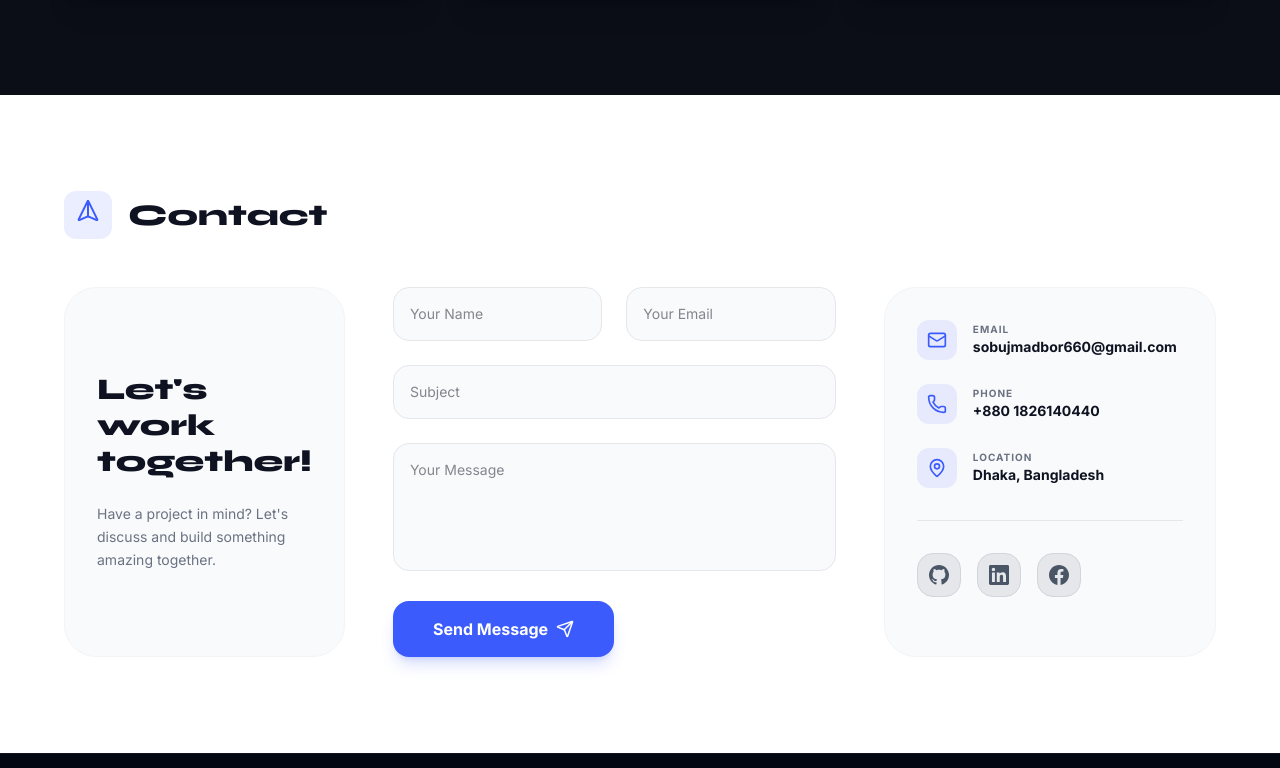
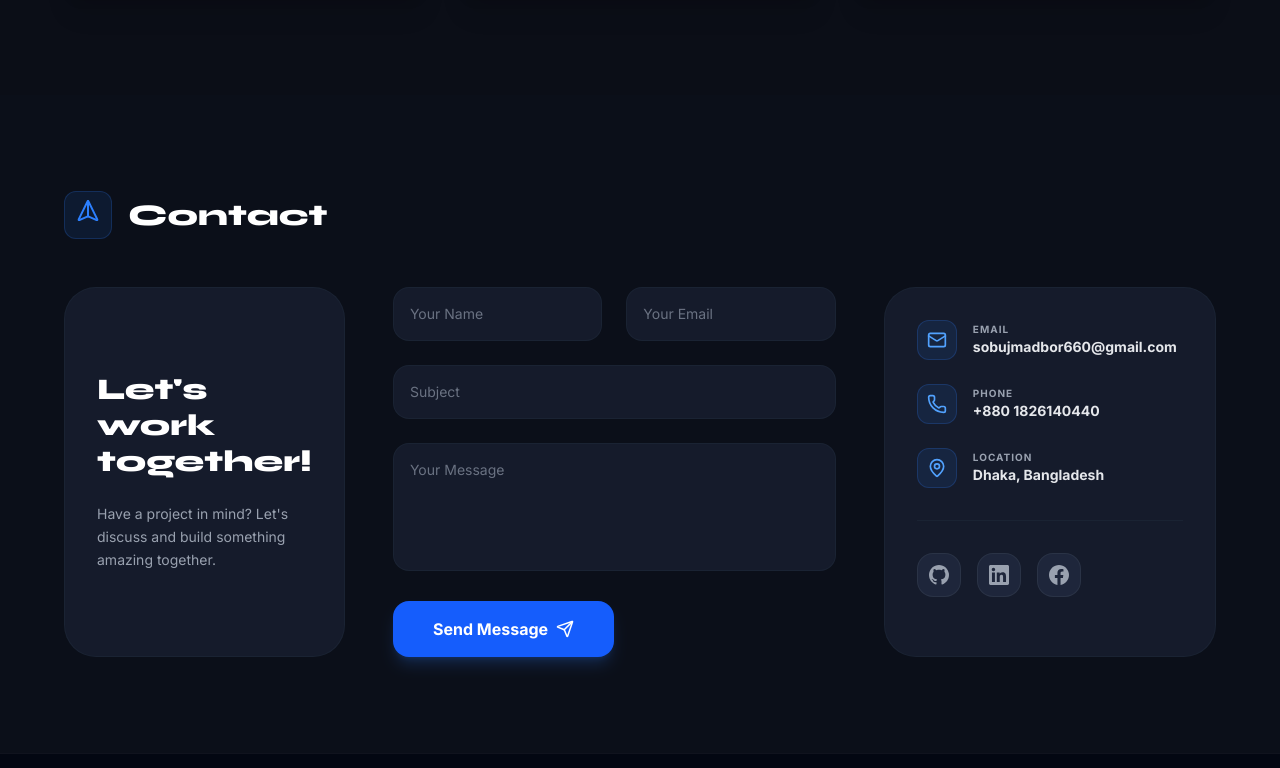
Before and after one commit to MDSOBUJMADBOR/Portflio, a Next.js app: page / in a window 1280 px wide. Shown: the part 6032-6800 px from the top of the page. Built offline with nearby package versions, Linux system fonts and the light colour scheme; a web font is replaced by a local one.

Commit message:
contact section bg-black

```diff
--- a/components/contact.js
+++ b/components/contact.js
@@ -86,21 +86,24 @@ export default function Contact() {
   ]
 
   return (
-    <section id="contact" className="py-24 px-[5%] bg-white dark:bg-[#030712] text-dark dark:text-white transition-colors duration-300">
+    <section id="contact" className="py-24 px-[5%] bg-[#0B0F19] text-white transition-colors duration-300">
 
+      <div className="max-w-full mx-auto">
         <div className="flex items-center gap-4 mb-12">
-        <div className="w-12 h-12 rounded-xl bg-blue/10 dark:bg-blue/20 flex items-center justify-center text-blue">
+          <div className="w-12 h-12 rounded-xl bg-blue-500/10 flex items-center justify-center text-blue-500 border border-blue-500/20">
             <Send size={24} className="-rotate-45" />
           </div>
-        <h2 className="font-syne text-3xl font-extrabold">Contact</h2>
+          <h2 className="font-syne text-3xl font-extrabold text-white">Contact</h2>
         </div>
 
         <div className="grid grid-cols-1 lg:grid-cols-[1fr_2fr_1.5fr] gap-8 lg:gap-12">
 
           {/* Left */}
-        <div className="p-6 sm:p-8 rounded-[32px] bg-gray-50 dark:bg-[#111827] border border-gray-100 dark:border-white/5 flex flex-col justify-center">
-          <h3 className="font-syne text-2xl sm:text-3xl font-extrabold mb-4 sm:mb-6">Let's work together!</h3>
-          <p className="text-gray-500 dark:text-gray-400 text-sm leading-relaxed">
+          <div className="p-6 sm:p-8 rounded-[32px] bg-[#151B2B] border border-gray-800/60 flex flex-col justify-center">
+            <h3 className="font-syne text-2xl sm:text-3xl font-extrabold mb-4 sm:mb-6 text-white">
+              Let's work together!
+            </h3>
+            <p className="text-gray-400 text-sm leading-relaxed">
               Have a project in mind? Let's discuss and build something amazing together.
             </p>
           </div>
@@ -109,13 +112,13 @@ export default function Contact() {
           <form onSubmit={handleSubmit} className="space-y-6">
 
             {status.success && (
-            <div className="p-4 rounded-2xl bg-emerald-500/10 border border-emerald-500/30 text-emerald-600 dark:text-emerald-400 font-semibold text-sm flex items-center gap-2">
+              <div className="p-4 rounded-2xl bg-emerald-500/10 border border-emerald-500/30 text-emerald-400 font-semibold text-sm flex items-center gap-2">
                 ✅ Message sent successfully! I'll get back to you as soon as possible.
               </div>
             )}
 
             {status.error && (
-            <div className="p-4 rounded-2xl bg-red-500/10 border border-red-500/30 text-red-500 font-semibold text-sm">
+              <div className="p-4 rounded-2xl bg-red-500/10 border border-red-500/30 text-red-400 font-semibold text-sm">
                 ❌ {status.error}
               </div>
             )}
@@ -128,7 +131,7 @@ export default function Contact() {
                 placeholder="Your Name"
                 value={formData.name}
                 onChange={handleChange}
-              className="w-full bg-gray-50 dark:bg-[#111827] border border-gray-200 dark:border-white/5 rounded-2xl p-4 text-sm outline-none focus:border-blue focus:ring-2 focus:ring-blue/20 transition-all"
+                className="w-full bg-[#151B2B] border border-gray-800/60 rounded-2xl p-4 text-sm text-white placeholder-gray-500 outline-none focus:border-blue-500 focus:ring-2 focus:ring-blue-500/20 transition-all"
               />
 
               <input
@@ -138,11 +141,9 @@ export default function Contact() {
                 placeholder="Your Email"
                 value={formData.email}
                 onChange={handleChange}
-              className="w-full bg-gray-50 dark:bg-[#111827] border border-gray-200 dark:border-white/5 rounded-2xl p-4 text-sm outline-none focus:border-blue focus:ring-2 focus:ring-blue/20 transition-all"
+                className="w-full bg-[#151B2B] border border-gray-800/60 rounded-2xl p-4 text-sm text-white placeholder-gray-500 outline-none focus:border-blue-500 focus:ring-2 focus:ring-blue-500/20 transition-all"
               />
             </div>
-
-
 
             <input
               type="text"
@@ -151,9 +152,8 @@ export default function Contact() {
               placeholder="Subject"
               value={formData.subject}
               onChange={handleChange}
-            className="w-full bg-gray-50 dark:bg-[#111827] border border-gray-200 dark:border-white/5 rounded-2xl p-4 text-sm outline-none focus:border-blue focus:ring-2 focus:ring-blue/20 transition-all"
+              className="w-full bg-[#151B2B] border border-gray-800/60 rounded-2xl p-4 text-sm text-white placeholder-gray-500 outline-none focus:border-blue-500 focus:ring-2 focus:ring-blue-500/20 transition-all"
             />
-
 
             <textarea
               name="message"
@@ -161,13 +161,13 @@ export default function Contact() {
               placeholder="Your Message"
               value={formData.message}
               onChange={handleChange}
-            className="w-full bg-gray-50 dark:bg-[#111827] border border-gray-200 dark:border-white/5 rounded-2xl p-4 text-sm outline-none focus:border-blue focus:ring-2 focus:ring-blue/20 transition-all h-32 resize-none"
+              className="w-full bg-[#151B2B] border border-gray-800/60 rounded-2xl p-4 text-sm text-white placeholder-gray-500 outline-none focus:border-blue-500 focus:ring-2 focus:ring-blue-500/20 transition-all h-32 resize-none"
             />
 
             <button
               type="submit"
               disabled={status.submitting}
-            className="flex items-center justify-center gap-2 px-10 py-4 bg-blue hover:bg-blue-dark text-white rounded-2xl font-bold transition-all duration-300 shadow-lg shadow-blue/20 hover:scale-[1.05] active:scale-95 cursor-pointer w-full sm:w-auto disabled:opacity-50"
+              className="flex items-center justify-center gap-2 px-10 py-4 bg-blue-600 hover:bg-blue-700 text-white rounded-2xl font-bold transition-all duration-300 shadow-lg shadow-blue-500/20 hover:scale-[1.02] active:scale-95 cursor-pointer w-full sm:w-auto disabled:opacity-50"
             >
               {status.submitting ? (
                 <>Sending... <Loader2 size={18} className="animate-spin" /></>
@@ -179,7 +179,7 @@ export default function Contact() {
           </form>
 
           {/* Right */}
-        <div className="p-6 sm:p-8 rounded-[32px] bg-gray-50 dark:bg-[#111827] border border-gray-100 dark:border-white/5 space-y-8">
+          <div className="p-6 sm:p-8 rounded-[32px] bg-[#151B2B] border border-gray-800/60 space-y-8">
 
             {/* Contact Info */}
             <div className="space-y-6">
@@ -189,14 +189,14 @@ export default function Contact() {
                 { icon: MapPin, label: "Location", val: "Dhaka, Bangladesh" },
               ].map((info) => (
                 <div key={info.label} className="flex items-center gap-4">
-                <div className="w-10 h-10 rounded-xl bg-blue/10 flex items-center justify-center text-blue shrink-0">
+                  <div className="w-10 h-10 rounded-xl bg-blue-500/10 flex items-center justify-center text-blue-400 border border-blue-500/20 shrink-0">
                     <info.icon size={20} />
                   </div>
                   <div className="min-w-0">
-                  <div className="text-[10px] font-bold text-gray-500 uppercase tracking-widest">
+                    <div className="text-[10px] font-bold text-gray-400 uppercase tracking-widest">
                       {info.label}
                     </div>
-                  <div className="font-bold text-sm truncate">
+                    <div className="font-bold text-sm text-gray-200 truncate">
                       {info.val}
                     </div>
                   </div>
@@ -205,7 +205,7 @@ export default function Contact() {
             </div>
 
             {/* Social Links */}
-          <div className="pt-8 border-t border-gray-200 dark:border-white/5 flex gap-4">
+            <div className="pt-8 border-t border-gray-800/60 flex gap-4">
               {socialLinks.map((item, i) => {
                 const Icon = item.icon
                 return (
@@ -214,11 +214,11 @@ export default function Contact() {
                     href={item.url}
                     target="_blank"
                     rel="noopener noreferrer"
-                  className={`group relative w-11 h-11 rounded-2xl bg-gray-200 dark:bg-white/5 border border-gray-300 dark:border-white/10 flex items-center justify-center text-gray-600 dark:text-gray-400 hover:text-white hover:border-transparent ${item.hoverBg} ${item.hoverShadow} transition-all duration-300 hover:scale-110 active:scale-95`}
+                    className={`group relative w-11 h-11 rounded-2xl bg-[#1E263B] border border-gray-700/50 flex items-center justify-center text-gray-400 hover:text-white hover:border-transparent ${item.hoverBg} ${item.hoverShadow} transition-all duration-300 hover:scale-110 active:scale-95`}
                   >
                     <Icon className="w-5 h-5 transition-transform duration-300 group-hover:scale-110" />
                     {/* Tooltip */}
-                  <span className="absolute -top-9 left-1/2 -translate-x-1/2 px-2.5 py-1 bg-gray-900 dark:bg-white/10 backdrop-blur-md text-white text-[10px] font-bold rounded-md opacity-0 group-hover:opacity-100 transition-all duration-300 pointer-events-none whitespace-nowrap">
+                    <span className="absolute -top-9 left-1/2 -translate-x-1/2 px-2.5 py-1 bg-gray-900 border border-gray-800 text-white text-[10px] font-bold rounded-md opacity-0 group-hover:opacity-100 transition-all duration-300 pointer-events-none whitespace-nowrap">
                       {item.label}
                     </span>
                   </a>
@@ -229,160 +229,7 @@ export default function Contact() {
           </div>
 
         </div>
+      </div>
     </section>
   )
 }
-
-
-
-
-
-// "use client"
-
-// import { useState } from "react"
-// import { motion } from "framer-motion"
-// import { Mail, Phone, MapPin, Send } from "lucide-react"
-// import { Github, Linkedin, Facebook } from "@/lib/brand-icons"
-
-// export default function Contact() {
-
-//   const [formData, setFormData] = useState({
-//     name: "",
-//     email: "",
-//     subject: "",
-//     message: "",
-//   })
-
-//   const handleChange = (e) => {
-//     setFormData({
-//       ...formData,
-//       [e.target.name]: e.target.value,
-//     })
-//   }
-
-//   const handleSubmit = (e) => {
-//     e.preventDefault()
-//       const text = `Name: ${formData.name}%0AEmail: ${formData.email}%0ASubject: ${formData.subject}%0AMessage: ${formData.message}`
-
-//   window.open(`https://wa.me/8801826140440?text=${text}`, "_blank")
-//     console.log(formData)
-
-//     // 👉 এখানে API / email service connect করবে
-//   }
-
-//   return (
-//     <section id="contact" className="py-24 px-[5%] bg-white dark:bg-[#030712] text-dark dark:text-white transition-colors duration-300">
-
-//       <div className="flex items-center gap-4 mb-12">
-//         <div className="w-12 h-12 rounded-xl bg-blue/10 dark:bg-blue/20 flex items-center justify-center text-blue">
-//           <Send size={24} className="-rotate-45" />
-//         </div>
-//         <h2 className="font-syne text-3xl font-extrabold">Contact</h2>
-//       </div>
-
-//       <div className="grid lg:grid-cols-[1fr_2fr_1.5fr] gap-12">
-
-//         {/* Left */}
-//         <div className="p-8 rounded-[32px] bg-gray-50 dark:bg-[#111827] border border-gray-100 dark:border-white/5 flex flex-col justify-center">
-//           <h3 className="font-syne text-3xl font-extrabold mb-6">Let's work together!</h3>
-//           <p className="text-gray-500 dark:text-gray-400 text-sm leading-relaxed">
-//             Have a project in mind? Let's discuss and build something amazing together.
-//           </p>
-//         </div>
-
-//         {/* Middle: FORM */}
-//         <form onSubmit={handleSubmit} className="space-y-6">
-
-//           <div className="grid sm:grid-cols-2 gap-6">
-//             <input
-//               type="text"
-//               name="name"
-//               required
-//               placeholder="Your Name"
-//               value={formData.name}
-//               onChange={handleChange}
-//               className="w-full bg-gray-50 dark:bg-[#111827] border border-gray-200 dark:border-white/5 rounded-2xl p-4 text-sm text-dark dark:text-gray-300 outline-none focus:border-blue focus:ring-2 focus:ring-blue/20 transition-all"
-//             />
-
-//             <input
-//               type="email"
-//               name="email"
-//               required
-//               placeholder="Your Email"
-//               value={formData.email}
-//               onChange={handleChange}
-//               className="w-full bg-gray-50 dark:bg-[#111827] border border-gray-200 dark:border-white/5 rounded-2xl p-4 text-sm text-dark dark:text-gray-300 outline-none focus:border-blue focus:ring-2 focus:ring-blue/20 transition-all"
-//             />
-//           </div>
-
-//           <input
-//             type="text"
-//             name="subject"
-//             required
-//             placeholder="Subject"
-//             value={formData.subject}
-//             onChange={handleChange}
-//             className="w-full bg-gray-50 dark:bg-[#111827] border border-gray-200 dark:border-white/5 rounded-2xl p-4 text-sm text-dark dark:text-gray-300 outline-none focus:border-blue focus:ring-2 focus:ring-blue/20 transition-all"
-//           />
-
-//           <textarea
-//             name="message"
-//             required
-//             placeholder="Your Message"
-//             value={formData.message}
-//             onChange={handleChange}
-//             className="w-full bg-gray-50 dark:bg-[#111827] border border-gray-200 dark:border-white/5 rounded-2xl p-4 text-sm text-dark dark:text-gray-300 outline-none focus:border-blue focus:ring-2 focus:ring-blue/20 transition-all h-32 resize-none"
-//           />
-
-//           <button
-//             type="submit"
-//             className="flex items-center gap-2 px-10 py-4 bg-blue hover:bg-blue-dark text-white rounded-2xl font-bold transition-all duration-300 shadow-lg shadow-blue/20 hover:shadow-glow hover:scale-[1.03] active:scale-95 cursor-pointer"
-//           >
-//             Send Message <Send size={18} />
-//           </button>
-
-//         </form>
-
-//         {/* Right */}
-//         <div className="p-8 rounded-[32px] bg-gray-50 dark:bg-[#111827] border border-gray-100 dark:border-white/5 space-y-8">
-
-//           <div className="space-y-6">
-//             {[
-//               { icon: Mail, label: "Email", val: "sobujmadbor660@gmail.com" },
-//               { icon: Phone, label: "Phone", val: "+880 1826140440" },
-//               { icon: MapPin, label: "Location", val: "Dhaka, Bangladesh" },
-//             ].map((info) => (
-//               <div key={info.label} className="flex items-center gap-4">
-//                 <div className="w-10 h-10 rounded-xl bg-blue/10 flex items-center justify-center text-blue">
-//                   <info.icon size={20} />
-//                 </div>
-//                 <div>
-//                   <div className="text-[10px] font-bold text-gray-500 uppercase tracking-widest">
-//                     {info.label}
-//                   </div>
-//                   <div className="font-bold text-sm text-dark dark:text-white">
-//                     {info.val}
-//                   </div>
-//                 </div>
-//               </div>
-//             ))}
-//           </div>
-
-//           <div className="pt-8 border-t border-gray-200 dark:border-white/5 flex gap-3">
-//             {[Github, Linkedin, Facebook].map((Icon, i) => (
-//               <a
-//                 key={i}
-//                 href="#"
-//                 className="w-10 h-10 rounded-full bg-gray-200 dark:bg-white/5 border border-gray-300 dark:border-white/10 flex items-center justify-center text-gray-600 dark:text-gray-400 hover:text-white hover:bg-blue transition-all duration-300"
-//               >
-//                 <Icon size={18} />
-//               </a>
-//             ))}
-//           </div>
-
-//         </div>
-
-//       </div>
-//     </section>
-//   )
-// }
```
Lines whose indentation alone changed are shown as unchanged.
